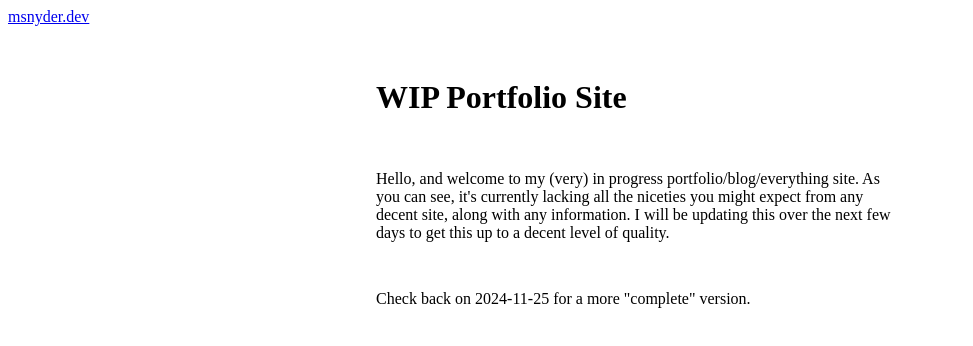
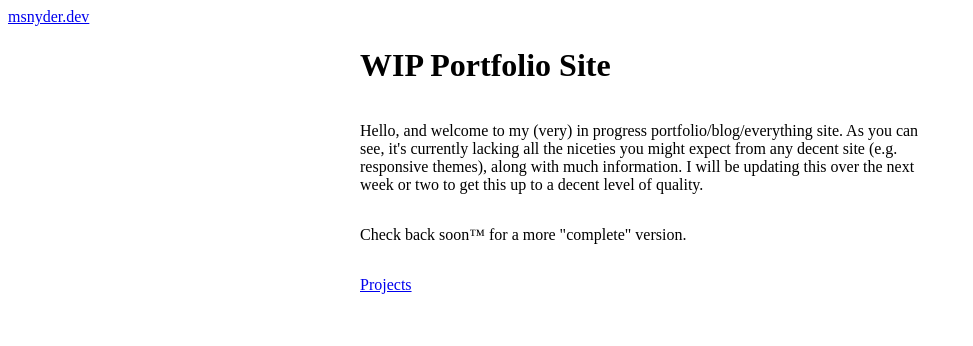
Before and after one commit to mkwsnyder/site, a SvelteKit app: page / in a window 1280 px wide. Shown: the top 346 px of the page, without its empty margins (0-973 px from the left). Built offline with nearby package versions, Linux system fonts and the light colour scheme.

Commit message:
cleanup landing page

```diff
--- a/src/routes/+page.svelte
+++ b/src/routes/+page.svelte
@@ -1,114 +1,11 @@
-<script lang="ts">
+<script lang="ts"></script>
 
-	import Project from "$lib/components/Project.svelte";
-
-	const projects: {
-		name: string;
-		description: string;
-		link?: string;
-		github?: string;
-		youtube?: string;
-	}[] = [
-		// {
-			// name: 'Untitled Space Game',
-			// description: 'description',
-			// link: '',
-			// github: 'yeehaw',
-			// youtube: 'asdf',
-		// },
-		// {
-		// 	name: 'This website',
-		// 	description: 'yeehaw',
-		// 	link: 'fluh',
-		// 	github: 'yeehaw',
-		// 	youtube: 'asdf',
-		// },
-		// {
-		// 	name: 'MyID Rebuild',
-		// 	description: 'yeehaw',
-		// 	link: 'fluh',
-		// 	github: 'yeehaw',
-		// 	youtube: 'asdf',
-		// },
-		// {
-		// 	name: 'Concurrent Enrollment Registration',
-		// 	description: 'wow, pretend I wrote a decent amount of copy for these',
-		// 	link: 'http',
-		// },
-		// {
-		// 	name: 'Modern Campus Evolve Conference + Omni CMS Gadgets',
-		// 	description: 'wow, pretend I wrote a decent amount of copy for these',
-		// 	link: 'http',
-		// },
-		// {
-		// 	name: 'Aggietime Ultra',
-		// 	description: '',
-		// 	link: '',
-		// },
-		// {
-		// 	name: 'Class Photo Roster',
-		// 	description: '',
-		// 	link: '',
-		// },
-		// {
-		// 	name: 'Pathify Widgets',
-		// 	description: '',
-		// 	link: '',
-		// },
-		// {
-		// 	name: 'Custom Omni CMS Script',
-		// 	description: '',
-		// 	link: '',
-		// }
-	]
-</script>
-
-<svelte:head>
-	<title>msnyder.dev</title>
-</svelte:head>
-
-<div class="main">
-	<!-- :P -->
-	<div class="container">
-		<h1>WIP Portfolio Site</h1>
-		<p>
-			Hello, and welcome to my (very) in progress portfolio/blog/everything site. As you can see,
-			it's currently lacking all the niceties you might expect from any decent site, along with any
-			information. I will be updating this over the next few days to get this up to a decent level
-			of quality.
-		</p>
-		<p>Check back on 2024-11-25 for a more "complete" version.</p>
-	</div>
-
-	<div class="projects">
-	{#each projects as {...props}}
-		<Project {...props} />
-	{/each}
-
-	</div>
-</div>
-
-<style>
-	.main {
-		display: flex;
-		flex-direction: column;
-		justify-content: center;
-		align-items: center;
-		margin-top: 2rem;
-		margin-inline: 1rem;
-	}
-
-	.container {
-		/*max-width: 70ch;*/
-		display: flex;
-		flex-direction: column;
-		gap: 1rem;
-	}
-
-	.projects {
-		display: grid;
-		gap: 1rem;
-		/* TODO: adjust based on screen size */
-		grid-template-columns: repeat(2, minmax(0, 65ch));
-	}
-</style>
+<h1>WIP Portfolio Site</h1>
+<p>
+	Hello, and welcome to my (very) in progress portfolio/blog/everything site. As you can see, it's
+	currently lacking all the niceties you might expect from any decent site (e.g. responsive themes),
+	along with much information. I will be updating this over the next week or two to get this up to a
+	decent level of quality.
+</p>
+<p>Check back soon&trade; for a more "complete" version.</p>
+<p><a href="/projects" data-sveltekit-preload-data>Projects</a></p>
```
